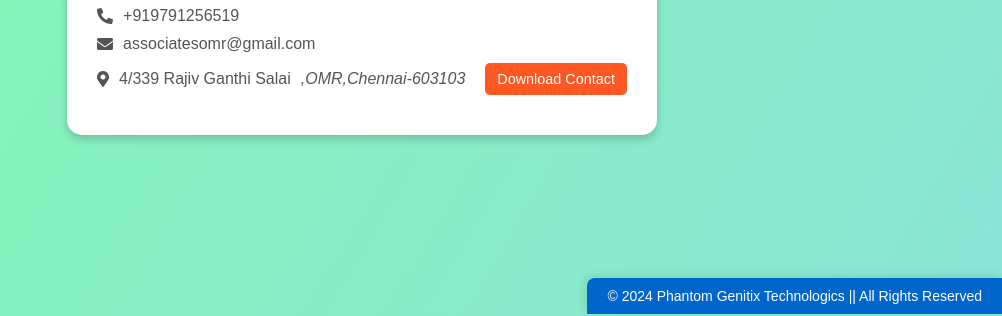
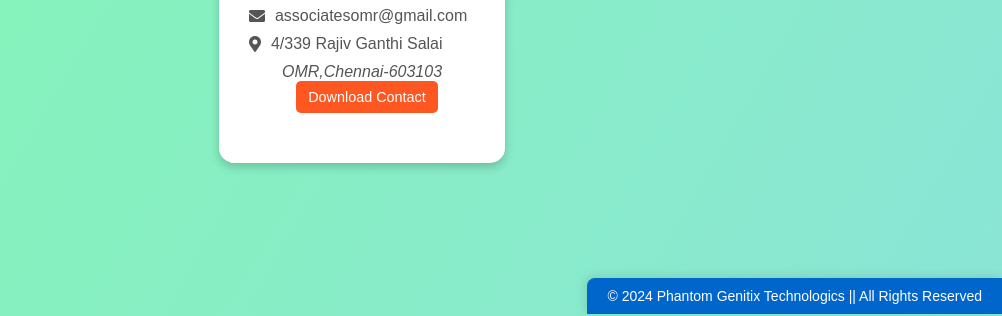
Before and after one commit to sandhanapandiyan/OMR-Associates, a plain HTML site: page index.html in a window 1280 px wide. Shown: the part 486-802 px from the top of the page, without its empty margins (278-1280 px from the left). Drawn offline with Linux system fonts and the light colour scheme.

Commit message:
Update index.html

```diff
--- a/index.html
+++ b/index.html
@@ -131,8 +131,8 @@
                 <p><i class="fas fa-phone-alt"></i> +919791256519</p>
                 <p><i class="fas fa-envelope"></i> associatesomr@gmail.com</p>
                 <p>
-                    <i class="fas fa-map-marker-alt"></i> 4/339 Rajiv Ganthi Salai<br>
-                    <i>,OMR,Chennai-603103</i>
+                    <i class="fas fa-map-marker-alt"></i> 4/339 Rajiv Ganthi Salai<div>
+                    <i>OMR,Chennai-603103</i></div>
                     <button class="vcf-button" onclick="downloadVCard()">Download Contact</button>
                 </p>
             </div>
```
